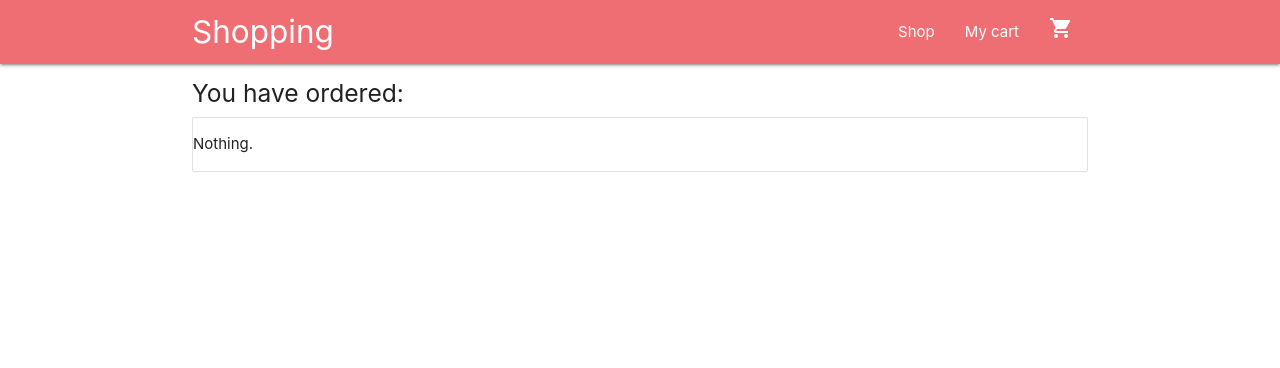
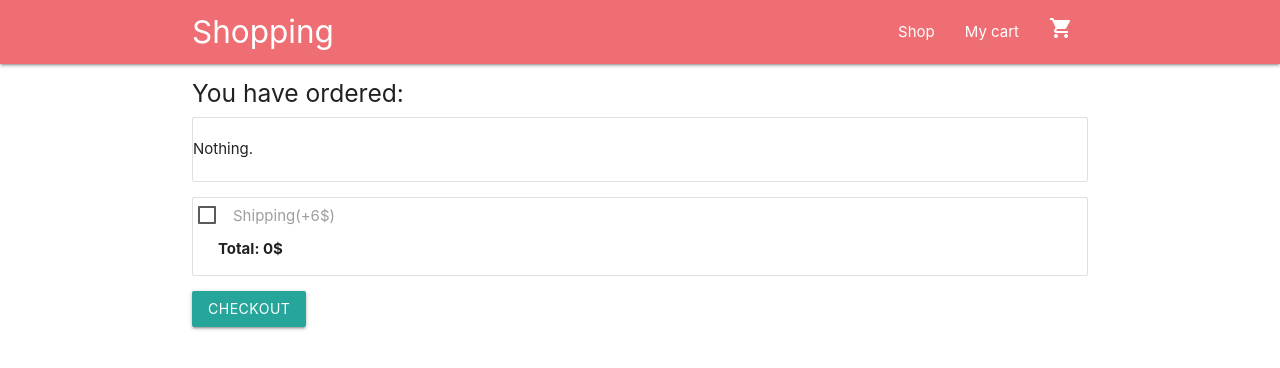
Before and after one commit to abelcerda/shopping-with-react, a React (Create React App) app: page /cart in a window 1280 px wide. Shown: the top 368 px of the page. Built offline with nearby package versions, Linux system fonts and the light colour scheme.

Commit message:
Added shipping and checkout to Cart component.

```diff
--- a/src/components/Cart.js
+++ b/src/components/Cart.js
@@ -7,6 +7,7 @@ import {
   addQuantity,
   substractQuantity,
 } from "./actions/cartActions";
+import Recipe from "./Recipe";
 
 const Cart = (props) => {
   const handleRemove = (id) => props.removeItem(id);
@@ -57,6 +58,7 @@ const Cart = (props) => {
         <h5>You have ordered:</h5>
         <ul className="collection">{addedItems}</ul>
       </div>
+      <Recipe />
     </div>
   );
 };
```
